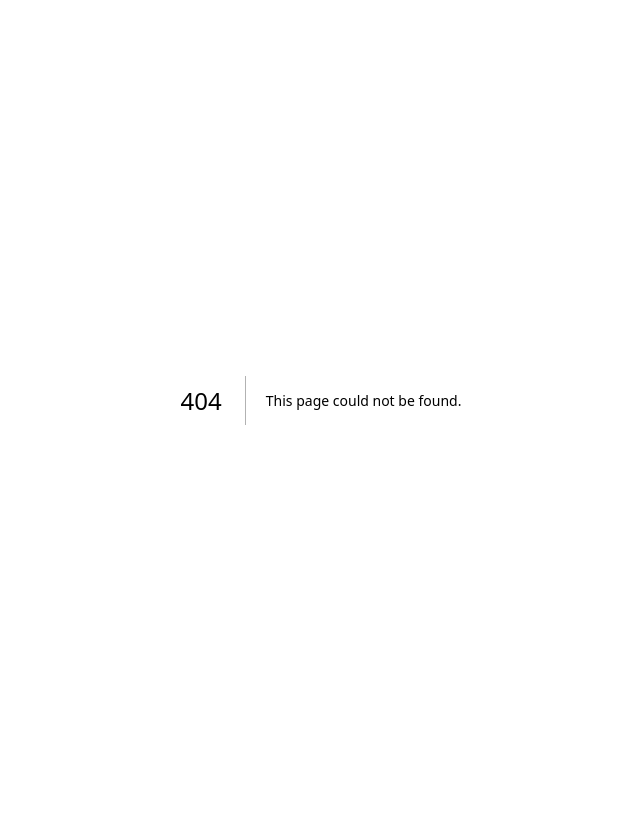
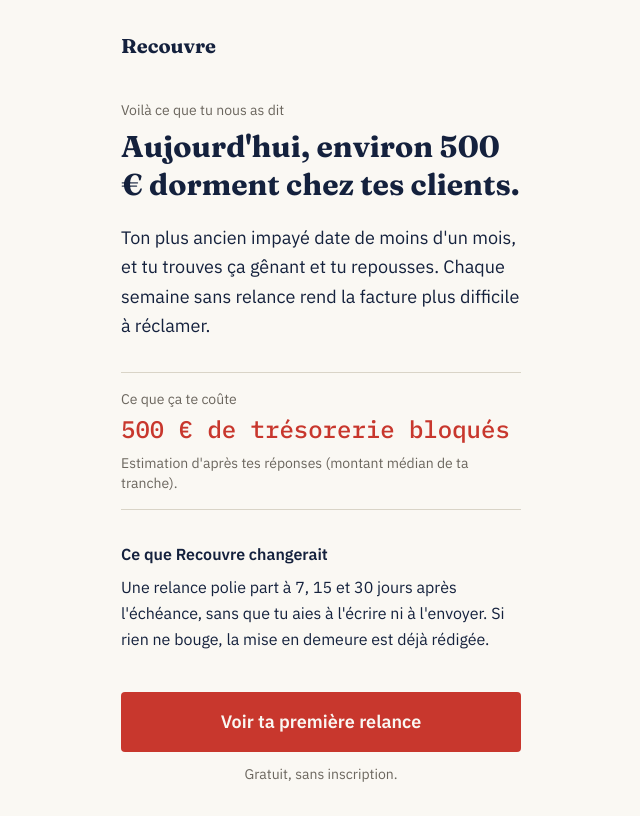
Before and after one commit to RyzoxDev/recouvre, a Next.js app: page /commencer/resultat in a window 1280 px wide. Before the commit this address had no page. Shown: the whole page, without its empty margins (319-959 px from the left). Built offline with nearby package versions, Linux system fonts and the light colour scheme.

Commit message:
Create page.tsx

```diff
--- /dev/null
+++ b/app/commencer/resultat/page.tsx
@@ -0,0 +1,82 @@
+const MONTANTS = [500, 3000, 10000, 20000];
+const ANCIENNETE = [
+  "moins d'un mois",
+  "entre un et trois mois",
+  "plus de trois mois",
+];
+const FREINS = [
+  "tu trouves ça gênant et tu repousses",
+  "tu n'as pas le temps",
+  "tu ne sais pas quoi écrire",
+];
+
+function lire(valeur: string | undefined, max: number) {
+  const n = Number(valeur);
+  return Number.isInteger(n) && n >= 0 && n < max ? n : 0;
+}
+
+function euros(n: number) {
+  return n.toLocaleString("fr-FR") + " €";
+}
+
+export const metadata = {
+  title: "Ton résultat, Recouvre",
+};
+
+export default async function Resultat({
+  searchParams,
+}: {
+  searchParams: Promise<{ a?: string; b?: string; c?: string }>;
+}) {
+  const params = await searchParams;
+  const a = lire(params.a, MONTANTS.length);
+  const b = lire(params.b, ANCIENNETE.length);
+  const c = lire(params.c, FREINS.length);
+
+  const du = MONTANTS[a];
+
+  return (
+    <main className="mx-auto min-h-screen max-w-md px-6 py-8">
+      <a href="/" className="font-titre text-xl font-bold">
+        Recouvre
+      </a>
+
+      <p className="mt-10 text-sm text-gris">Voilà ce que tu nous as dit</p>
+      <h1 className="mt-2 font-titre text-3xl font-bold leading-tight">
+        Aujourd'hui, environ {euros(du)} dorment chez tes clients.
+      </h1>
+
+      <p className="mt-5 text-lg leading-relaxed">
+        Ton plus ancien impayé date de {ANCIENNETE[b]}, et {FREINS[c]}.
+        Chaque semaine sans relance rend la facture plus difficile à réclamer.
+      </p>
+
+      <div className="mt-8 border-y border-filet py-4">
+        <p className="text-sm text-gris">Ce que ça te coûte</p>
+        <p className="mt-1 font-chiffre text-2xl text-brique">
+          {euros(du)} de trésorerie bloqués
+        </p>
+        <p className="mt-2 text-sm text-gris">
+          Estimation d'après tes réponses (montant médian de ta tranche).
+        </p>
+      </div>
+
+      <h2 className="mt-8 font-semibold">Ce que Recouvre changerait</h2>
+      <p className="mt-2 leading-relaxed">
+        Une relance polie part à 7, 15 et 30 jours après l'échéance, sans que
+        tu aies à l'écrire ni à l'envoyer. Si rien ne bouge, la mise en demeure
+        est déjà rédigée.
+      </p>
+
+      <a
+        href="/commencer/apercu"
+        className="mt-10 block rounded-sm bg-brique px-6 py-4 text-center text-lg font-semibold text-papier"
+      >
+        Voir ta première relance
+      </a>
+      <p className="mt-3 text-center text-sm text-gris">
+        Gratuit, sans inscription.
+      </p>
+    </main>
+  );
+}
```
